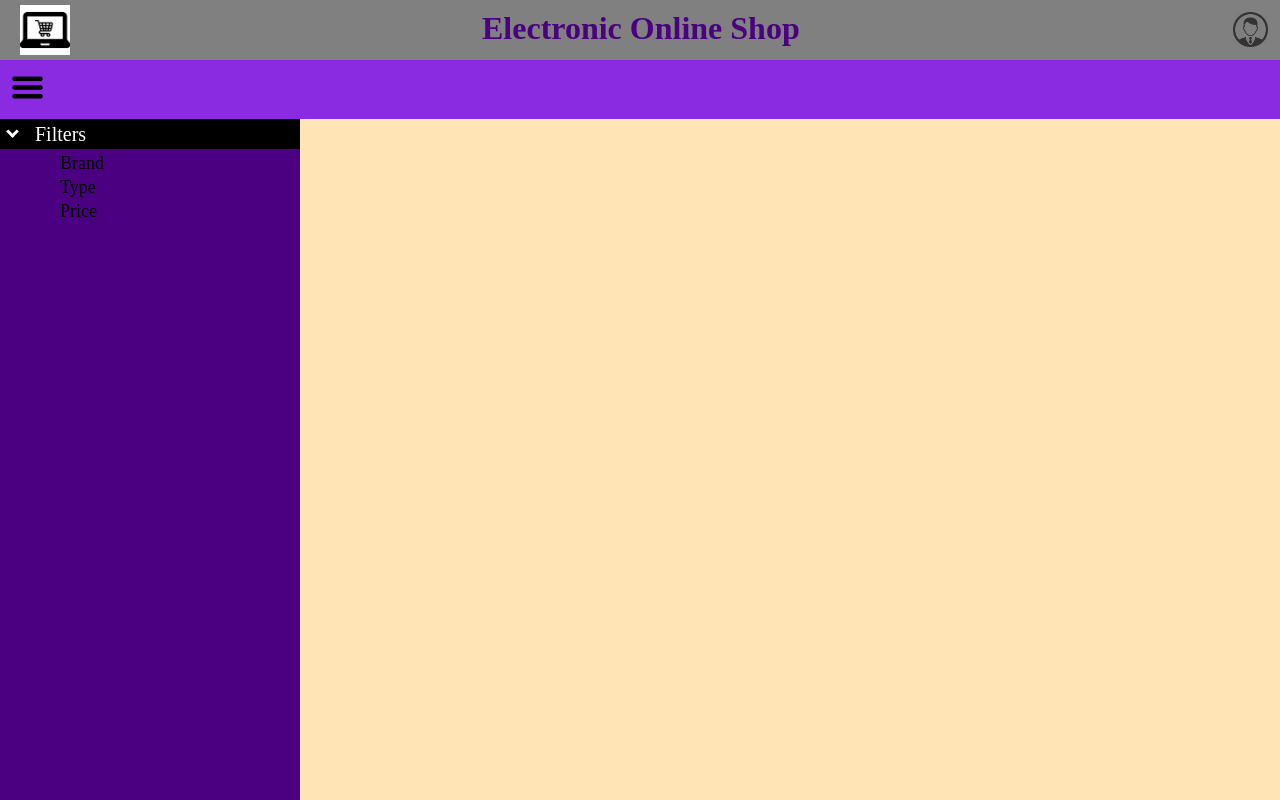
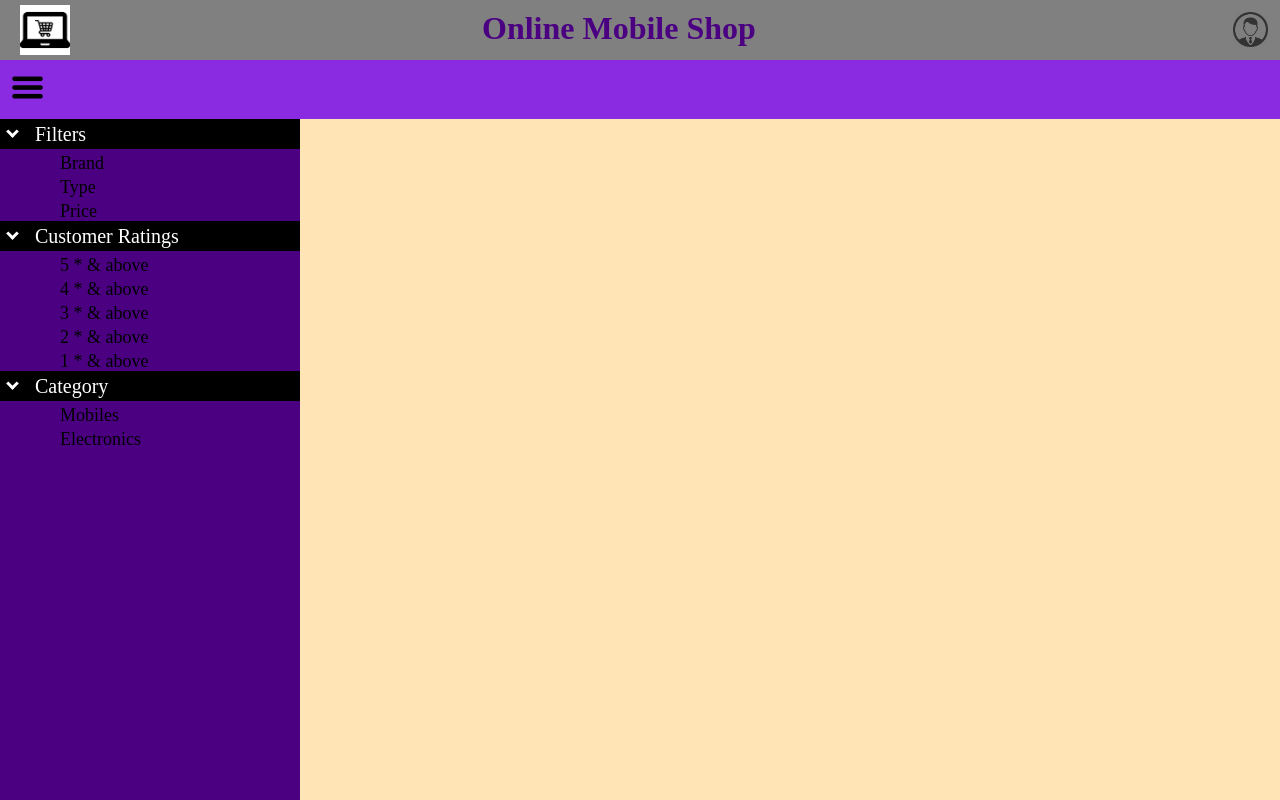
Before and after one commit to gauravJoshi1992/angular-app, an Angular app: page /home in a window 1280 px wide. Built offline with nearby package versions, Linux system fonts and the light colour scheme.

Commit message:
Left pane component created

```diff
--- a/src/app/app.component.ts
+++ b/src/app/app.component.ts
@@ -9,7 +9,7 @@ import { LoginService } from './login.service';
     providers: [LoginService],
 })
 export class AppComponent {
-    title = 'Electronic Online Shop';
+    title = 'Online Mobile Shop';
     isUserIconAvailable = false;
     isUserIconClicked = false;
 
--- a/src/app/app.module.ts
+++ b/src/app/app.module.ts
@@ -12,6 +12,7 @@ import * as _ from 'lodash';
 import { DropDownComponent } from './drop-down/drop-down.component';
 import { UserComponent } from './user/user.component';
 import { UserSettingComponent } from './user-setting/user-setting.component';
+import { LeftpaneComponent } from './left-pane/left-pane.component';
 
 const appRoutes: Routes = [
     { path: '', component: LoginComponent },
@@ -27,6 +28,7 @@ const appRoutes: Routes = [
         DropDownComponent,
         UserComponent,
         UserSettingComponent,
+        LeftpaneComponent,
     ],
     imports: [
         BrowserModule,
--- a/src/app/home-page/home-page.component.html
+++ b/src/app/home-page/home-page.component.html
@@ -5,16 +5,6 @@
         </div>
     </div>
     <div class="left_pane" *ngIf="showLeftPane">
-        <div class="left_pane_data" *ngFor="let data of leftPaneData">
-            <div (click)="arrowClick()">
-                <div class="arrow_icon" [ngClass]="arrowIconClass"></div>
-                <div class="options_heading">{{data.display}}</div>
-            </div>
-            <ul *ngIf="isArrowDown">
-                <li class="options_sub_heading" *ngFor="let option of data.options">
-                    <div>{{option.display}}</div>
-                </li>
-            </ul>
-        </div>
+        <app-left-pane></app-left-pane>
     </div>
 </div>
--- a/src/app/home-page/home-page.component.scss
+++ b/src/app/home-page/home-page.component.scss
@@ -11,49 +11,7 @@
     .left_pane {
         width: 300px;
         height: calc(100% - 59px);
-
         margin-top: 0px;
         background-color: #4b0082;
-
-        .left_pane_data {
-            cursor: pointer;
-
-            .arrow_icon {
-                float: left;
-                margin: 8px;
-                border: solid white;
-                border-width: 0 3px 3px 0;
-                display: inline-block;
-                padding: 3px;
-
-                &.right {
-                    transform: rotate(-45deg);
-                    -webkit-transform: rotate(-45deg);
-                }
-
-                &.down {
-                    transform: rotate(45deg);
-                    -webkit-transform: rotate(45deg);
-                }
-            }
-
-            .options_heading {
-                height: 30px;
-                line-height: 30px;
-
-                color: white;
-                font-size: 20px;
-                padding-left: 35px;
-                background-color: black;
-            }
-
-            .options_sub_heading {
-                color: black;
-                list-style: none;
-                margin: 4px 10px 0 20px;
-                height: 20px;
-                font-size: 18px;
-            }
-        }
     }
 }
--- a/src/app/home-page/home-page.component.ts
+++ b/src/app/home-page/home-page.component.ts
@@ -9,25 +9,8 @@ import { LoginService } from '../login.service';
 })
 export class HomePageComponent implements OnInit {
     showLeftPane = true;
-    isArrowDown = true;
-    arrowIconClass = 'down';
 
     constructor (private loginService: LoginService) { }
-
-    leftPaneData = [
-        {
-            display: 'Filters',
-            options: [
-                {
-                    display: 'Brand',
-                }, {
-                    display: 'Type',
-                }, {
-                    display: 'Price',
-                }
-            ],
-        }
-    ]
 
     ngOnInit () {
         setTimeout(()=>{
@@ -38,15 +21,4 @@ export class HomePageComponent implements OnInit {
     public hamburgerClick = function (argument) {
         this.showLeftPane = ! this.showLeftPane;
     }
-
-    public arrowClick = function () {
-        console.log('hiiiiiiii')
-        if (this.arrowIconClass === 'down') {
-            this.arrowIconClass = 'right';
-            this.isArrowDown = false;
-        } else {
-            this.arrowIconClass = 'down';
-            this.isArrowDown = true;
-        }
-    }
 }
--- /dev/null
+++ b/src/app/left-pane/left-pane.component.html
@@ -0,0 +1,11 @@
+<div class="left_pane_data" *ngFor="let data of leftPaneData">
+    <div (click)="arrowClick()">
+        <div class="arrow_icon" [ngClass]="arrowIconClass"></div>
+        <div class="options_heading">{{data.display}}</div>
+    </div>
+    <ul *ngIf="isArrowDown">
+        <li class="options_sub_heading" *ngFor="let option of data.options">
+            <div>{{option.display}}</div>
+        </li>
+    </ul>
+</div>
--- /dev/null
+++ b/src/app/left-pane/left-pane.component.scss
@@ -0,0 +1,40 @@
+.left_pane_data {
+    cursor: pointer;
+
+    .arrow_icon {
+        float: left;
+        margin: 8px;
+        border: solid white;
+        border-width: 0 3px 3px 0;
+        display: inline-block;
+        padding: 3px;
+
+        &.right {
+            transform: rotate(-45deg);
+            -webkit-transform: rotate(-45deg);
+        }
+
+        &.down {
+            transform: rotate(45deg);
+            -webkit-transform: rotate(45deg);
+        }
+    }
+
+    .options_heading {
+        height: 30px;
+        line-height: 30px;
+
+        color: white;
+        font-size: 20px;
+        padding-left: 35px;
+        background-color: black;
+    }
+
+    .options_sub_heading {
+        color: black;
+        list-style: none;
+        margin: 4px 10px 0 20px;
+        height: 20px;
+        font-size: 18px;
+    }
+}
--- /dev/null
+++ b/src/app/left-pane/left-pane.component.ts
@@ -0,0 +1,65 @@
+import { Component, OnInit } from '@angular/core';
+
+@Component({
+    selector: 'app-left-pane',
+    templateUrl: './left-pane.component.html',
+    styleUrls: ['./left-pane.component.scss']
+})
+export class LeftpaneComponent implements OnInit {
+    isArrowDown = true;
+    arrowIconClass = 'down';
+
+    constructor() { }
+
+    leftPaneData = [
+        {
+            display: 'Filters',
+            options: [
+                {
+                    display: 'Brand',
+                }, {
+                    display: 'Type',
+                }, {
+                    display: 'Price',
+                }
+            ],
+        }, {
+            display: 'Customer Ratings',
+            options: [
+                {
+                    display: '5 * & above',
+                }, {
+                    display: '4 * & above',
+                }, {
+                    display: '3 * & above',
+                }, {
+                    display: '2 * & above',
+                }, {
+                    display: '1 * & above',
+                }
+            ],
+        }, {
+            display: 'Category',
+            options: [
+                {
+                    display: 'Mobiles',
+                }, {
+                    display: 'Electronics',
+                }
+            ],
+        }
+    ]
+
+    ngOnInit() {
+    }
+
+    public arrowClick = function () {
+        if (this.arrowIconClass === 'down') {
+            this.arrowIconClass = 'right';
+            this.isArrowDown = false;
+        } else {
+            this.arrowIconClass = 'down';
+            this.isArrowDown = true;
+        }
+    }
+}
```
Also changed, not shown: 1 other file (tests, documents, lock files or other folders).
